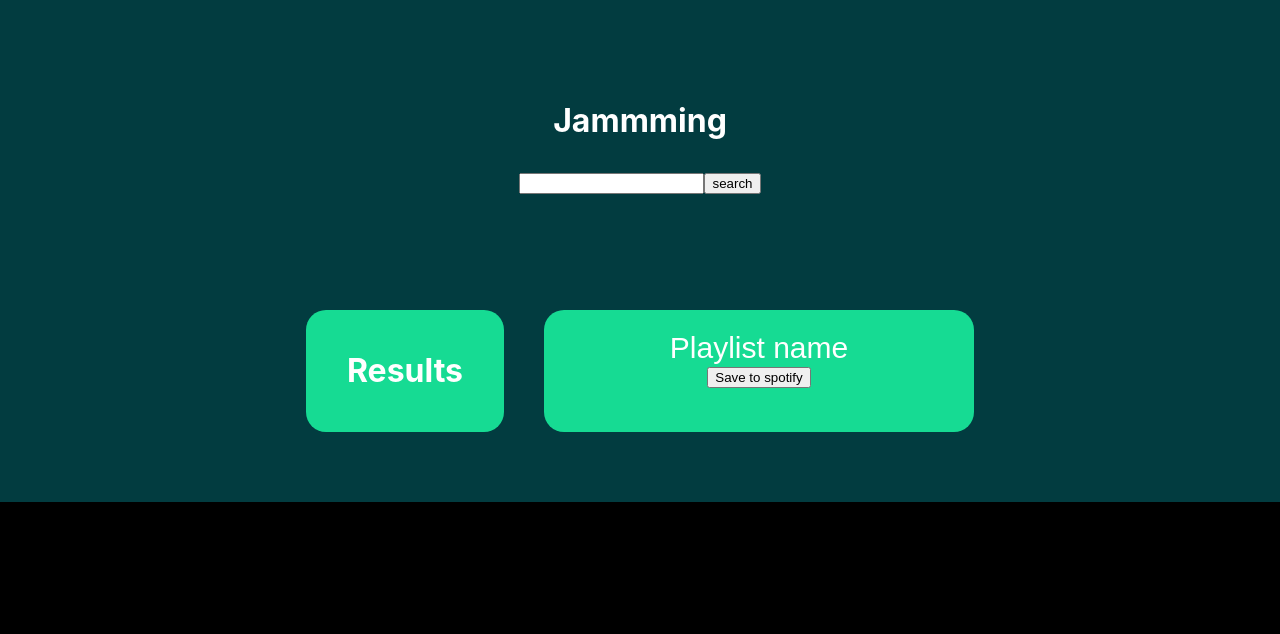
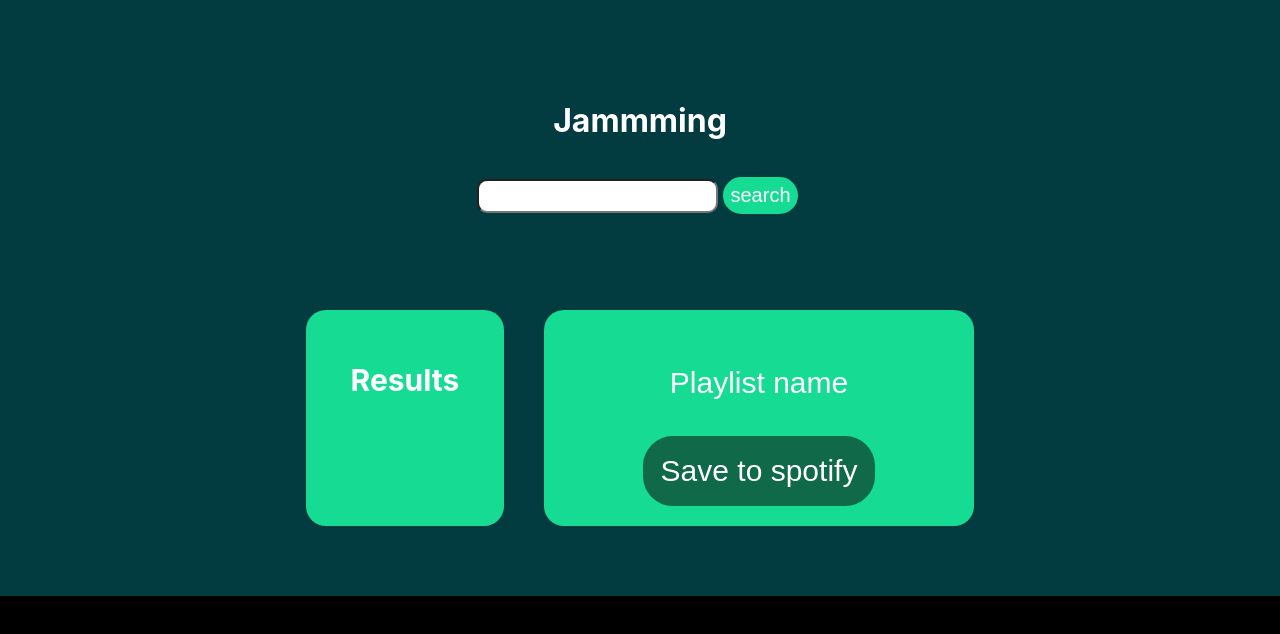
Before and after one commit to MDH-mohawk/jammming, a React (Create React App) app: page / in a window 1280 px wide. Shown: the top 634 px of the page. Built offline with nearby package versions, Linux system fonts and the light colour scheme.

Commit message:
final changed made!

```diff
--- a/package.json
+++ b/package.json
@@ -1,4 +1,5 @@
 {
+  "homepage": ".",
   "name": "jammming",
   "version": "0.1.0",
   "private": true,
@@ -8,7 +9,7 @@
     "@testing-library/user-event": "^13.5.0",
     "react": "^18.3.1",
     "react-dom": "^18.3.1",
-    "react-scripts": "5.0.1",
+    "react-scripts": "^5.0.1",
     "web-vitals": "^2.1.4"
   },
   "scripts": {
@@ -34,5 +35,8 @@
       "last 1 firefox version",
       "last 1 safari version"
     ]
+  },
+  "devDependencies": {
+    "@babel/plugin-proposal-private-property-in-object": "^7.21.11"
   }
 }
--- a/src/App.css
+++ b/src/App.css
@@ -36,6 +36,7 @@ li{
 .search_area{
   padding:20px;
   height: 200px;
+  justify-content: center;
 
 }
 
--- a/src/App.js
+++ b/src/App.js
@@ -1,5 +1,5 @@
 import './App.css';
-import React,{useState} from 'react';
+import React,{useState,useCallback} from 'react';
 import Playlist from './Playlist/Playlist';
 import SearchBar from './SearchBar/SearchBar';
 import SearchResults from './SearchResults/SearchResults';
@@ -10,7 +10,7 @@ function App() {
   //belown function search through a specific array and puts this in a list in the results area//
   const[search,setSearch] = useState([]);
 
-    function handleSearch(e){
+    const handleSearch =useCallback((e) => {
         e.preventDefault();
         if(e.target[0].value === ""){
           setSearch([])
@@ -19,7 +19,7 @@ function App() {
         Spotify.search(e.target[0].value).then(setSearch);
         console.log(search)
         }
-    }
+    },[]);
 
 //based on user choice adds items to the playlist array though an "ADD" button//
 const[playlist,setPlaylist] = useState([]);
--- a/src/Playlist/Playlist.js
+++ b/src/Playlist/Playlist.js
@@ -7,7 +7,7 @@ function Playlist(props){
     return <div className={styles.main}>
         <input className={styles.input} type='text' placeholder='Playlist name' value={props.playListName} onChange={props.playListNameChange}/>
         <Tracklist songs={props.array} buttonText="DEL" ClickAdd={props.delButton} />
-        <button onClick={props.SaveSpotify}>Save to spotify</button>
+        <button className={styles.button2}onClick={props.SaveSpotify}>Save to spotify</button>
     </div>
 
 }
--- a/src/Playlist/Playlist.module.css
+++ b/src/Playlist/Playlist.module.css
@@ -12,6 +12,9 @@
     color: white;
     background: none;
     font-size:30px;
+    margin-top: 35px;
+    margin-bottom: 35px;
+    font-family:'Cantarell' sans-serif;
 }
 
 .input:focus{
@@ -23,3 +26,21 @@
 .input::placeholder{
     color:white
 }
+
+.button2{
+    background-color: #106949;
+    color: white;
+    border-radius: 30px;
+    border: none;
+    border: 3px solid #106949;
+    padding: 15px;
+    font-size: 30px;
+    position: relative;
+    bottom:0px;
+}
+
+.button2:hover{
+    background-color: #16DB93;
+
+    color: black;
+}
--- /dev/null
+++ b/src/SearchBar/SearchBar.css
@@ -0,0 +1,27 @@
+.button{
+    background-color: #16DB93 ;
+    font-size: 20px;
+    padding: 5px;
+    border-radius: 25px;
+    margin: 5px;
+    border: none;
+    border: 2px solid #16DB93;
+    color: white;
+}
+
+.button:hover{
+    background:none;
+    border: 2px solid white;
+}
+
+.input{
+    font-size: 15px;
+    padding:5px;
+    border-radius: 10px;
+    font-family:"Segoe UI" ;
+    font-weight: bold;
+}
+
+.input:focus{
+    outline: none;
+}
--- a/src/SearchBar/SearchBar.js
+++ b/src/SearchBar/SearchBar.js
@@ -1,4 +1,5 @@
 import React,{useState} from "react";
+import styles from './SearchBar.css';
 
 
 function SearchBar(props){
@@ -6,8 +7,8 @@ function SearchBar(props){
 
     return (
             <form onSubmit={props.submit}>
-                <input type="text"></input>
-                <button type="submit">search</button>
+                <input className='input' type="text"></input>
+                <button className='button' type="submit">search</button>
             </form>
     )
 }
--- a/src/SearchResults/SearchResults.js
+++ b/src/SearchResults/SearchResults.js
@@ -7,7 +7,7 @@ function SearchResults(props){
 
     return (
         <div className={styles.main}>
-            <h1>Results</h1>
+            <h1 className={styles.h1}>Results</h1>
             <Tracklist songs={props.array} ClickAdd={props.Click} buttonText="ADD"/>
         </div>
     )
--- a/src/SearchResults/searchResults.module.css
+++ b/src/SearchResults/searchResults.module.css
@@ -5,3 +5,13 @@
     width: 400px;
     margin: 20px;
 }
+
+.h1{
+    display: flex;
+    text-align: center;
+    align-items: center;
+    justify-content: center;
+    font-size: 30px;
+    height: 100px;
+    margin: 0px;
+}
--- a/src/Track/Track.module.css
+++ b/src/Track/Track.module.css
@@ -10,4 +10,8 @@ text-align: left;
     height: 50px;
     align-self: center;
     float: right;
+    background-color: rgb(9, 63, 27);
+    color: white;
+    border: none;
+    border-radius: 10px;
 }
```
Also changed, not shown: 1 other file (tests, documents, lock files or other folders).
